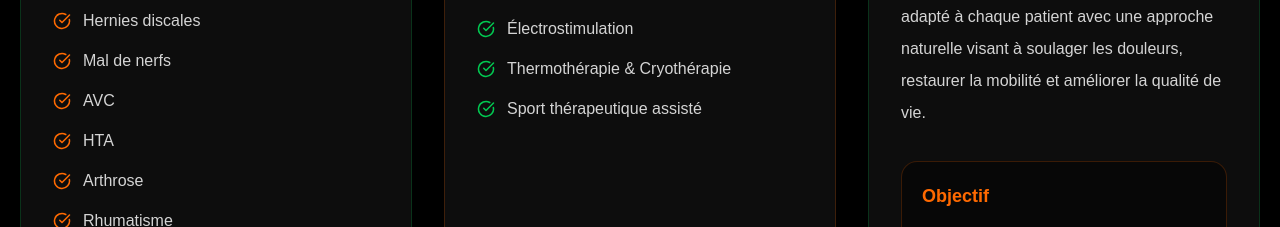
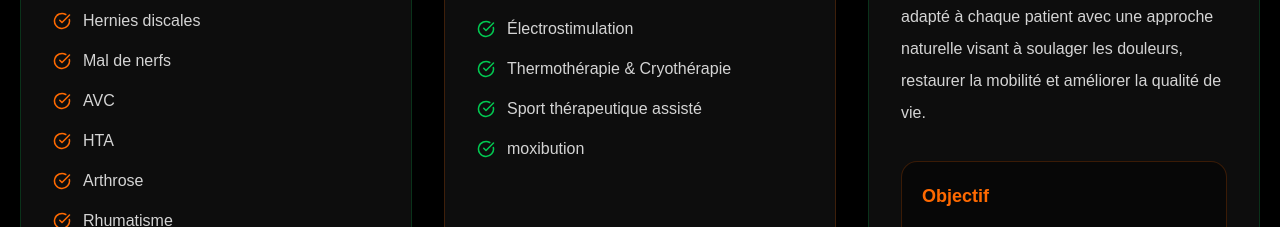
Before and after one commit to bellapptech/BKA-M-decine, a React (Vite) app: page / in a window 1280 px wide. Shown: the part 5460-5687 px from the top of the page. Built offline with nearby package versions, Linux system fonts and the light colour scheme.

Commit message:
why choose us

```diff
--- a/src/components/WhyChooseUs.jsx
+++ b/src/components/WhyChooseUs.jsx
@@ -24,6 +24,7 @@ const protocoles = [
   "Électrostimulation",
   "Thermothérapie & Cryothérapie",
   "Sport thérapeutique assisté",
+  "moxibution",
 ];
 
 export default function WhyChooseUs() {
```
